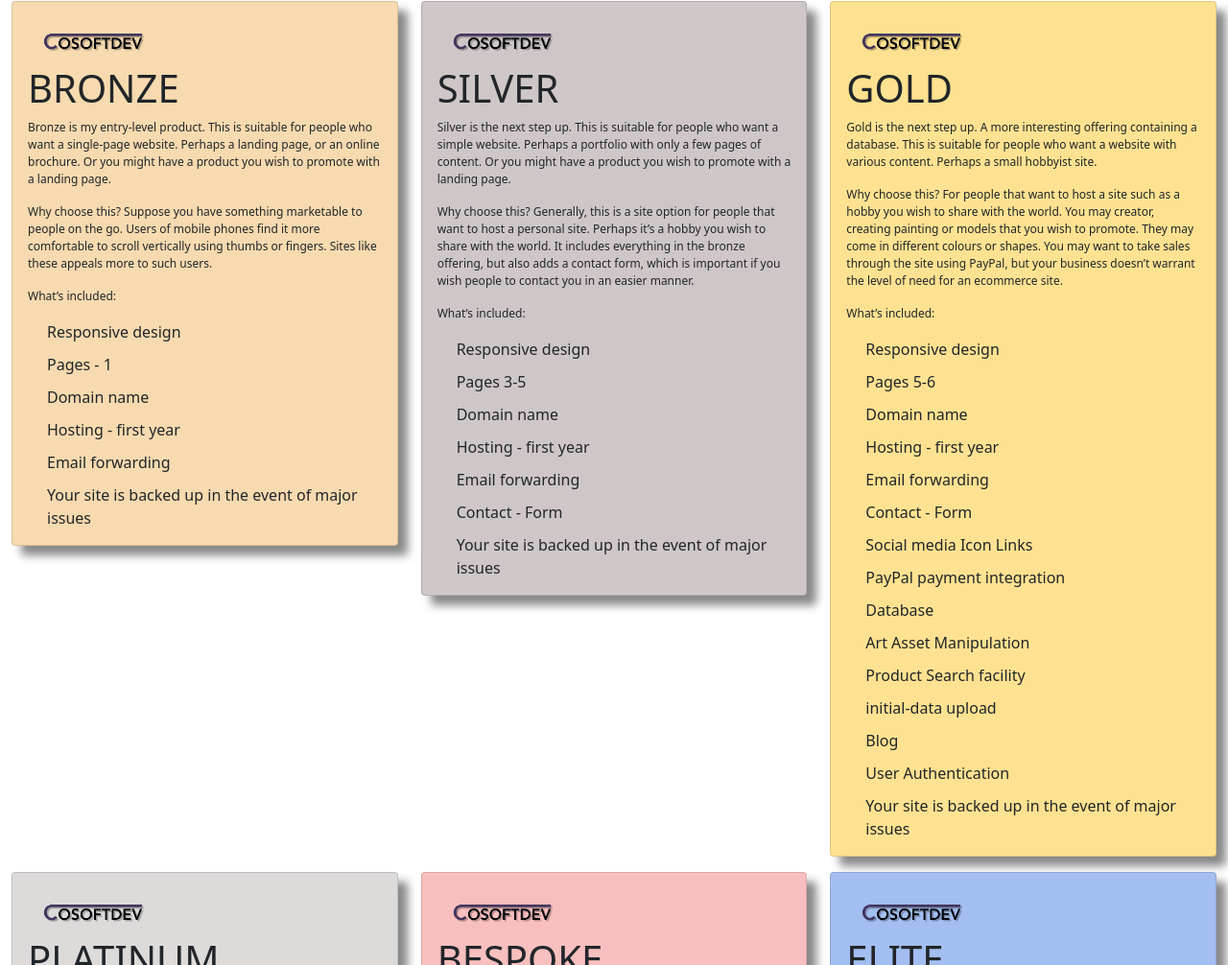
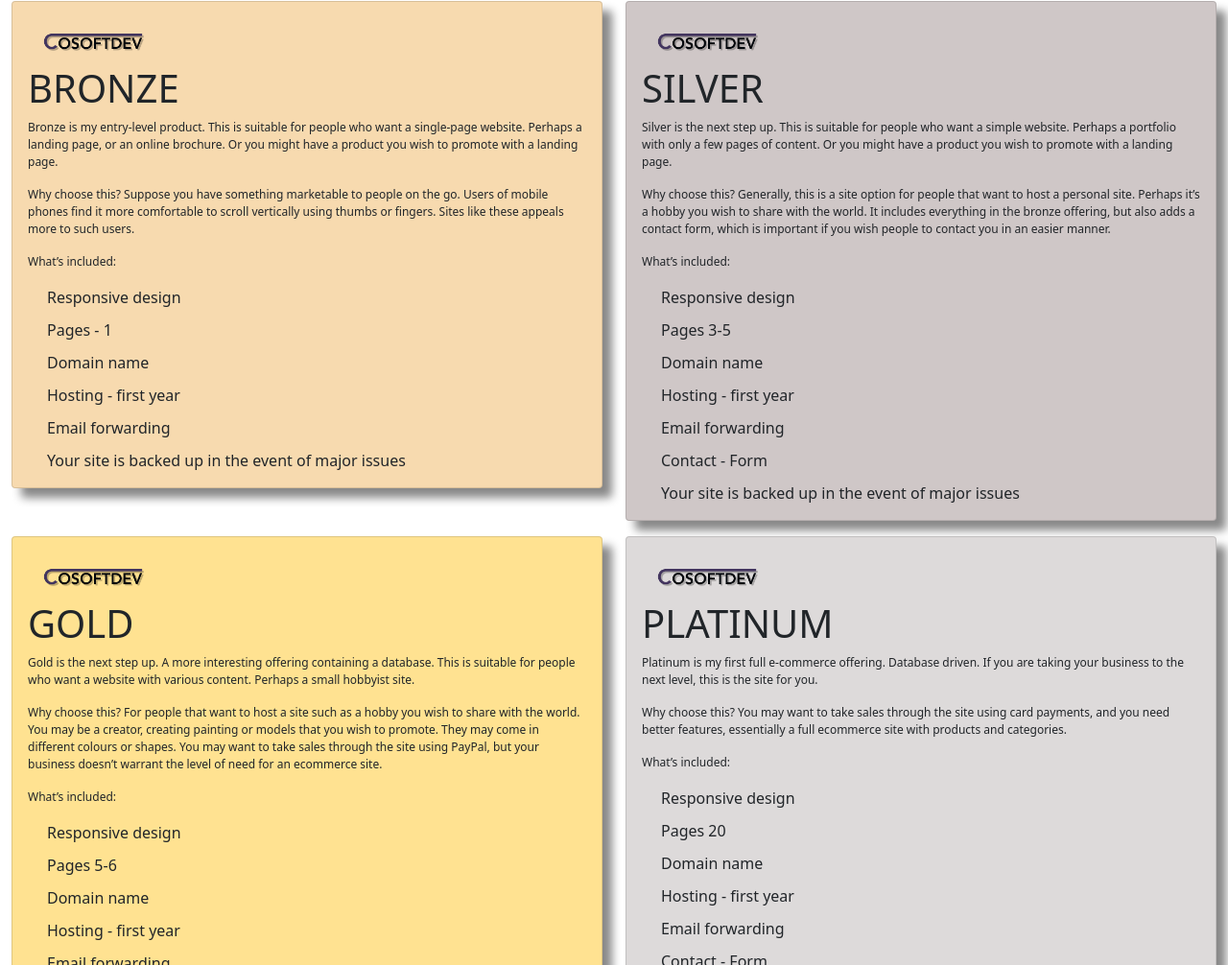
Before and after one commit to cofoeducistudent/P2, a plain HTML site: page price-guide.html in a window 1280 px wide. Shown: the part 491-1497 px from the top of the page at 96% size. Drawn offline with nearby package versions, Linux system fonts and the light colour scheme.

Commit message:
working on price page

```diff
--- a/price-guide.html
+++ b/price-guide.html
@@ -91,7 +91,7 @@
 
 
                     <!-- BRONZE -->
-                    <div class="col-xs-12 col-sm-6 col-md-4 col-lg-4 price-card   my-2">
+                    <div class="col-xs-12 col-sm-6  price-card   my-2">
 
                         <div class="card drop-shadow card-color bronze-card">
                             <div class="card-body">
@@ -128,7 +128,7 @@
 
 
                     <!-- SILVER-->
-                    <div class="col-xs-12 col-sm-6 col-md-4 col-lg-4 price-card   my-2">
+                    <div class="col-xs-12 col-sm-6  price-card   my-2">
 
                         <div class="card drop-shadow card-color silver-card">
                             <div class="card-body">
@@ -169,7 +169,7 @@
 
 
                     <!-- GOLD -->
-                    <div class="col-xs-12 col-sm-6 col-md-4 col-lg-4 price-card   my-2">
+                    <div class="col-xs-12 col-sm-6  price-card   my-2">
 
                         <div class="card drop-shadow card-color gold-card">
                             <div class="card-body">
@@ -184,7 +184,7 @@
                                     Why choose this?
                                     For people that want to host a site such as a hobby you wish to share with the
                                     world.
-                                    You may creator, creating painting or models that you wish to promote. They may come
+                                    You may be a creator, creating painting or models that you wish to promote. They may come
                                     in different colours or shapes. You may want to take sales through the site using
                                     PayPal, but your business doesn’t warrant the level of need for an ecommerce site.
 
@@ -225,7 +225,7 @@
 
 
                     <!-- PLATINUM -->
-                    <div class="col-xs-12 col-sm-6 col-md-4 col-lg-4 price-card   my-2">
+                    <div class="col-xs-12 col-sm-6 price-card   my-2">
 
                         <div class="card drop-shadow card-color platinum-card">
                             <div class="card-body">
```
